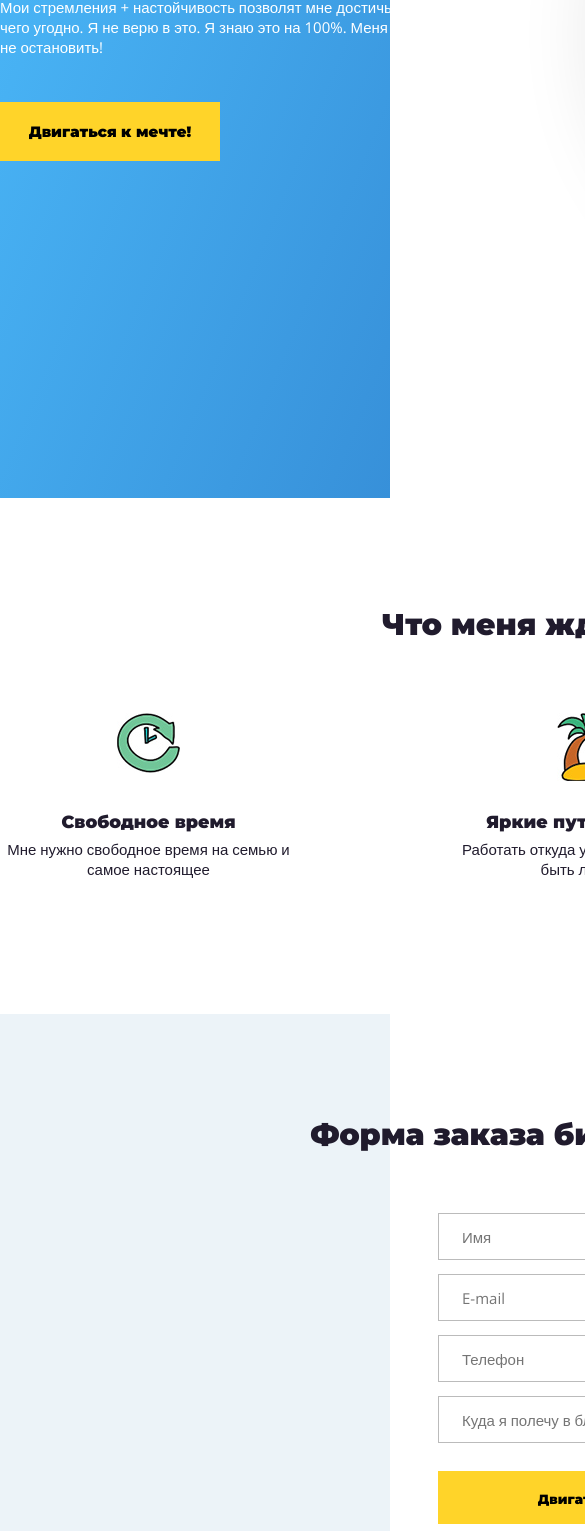
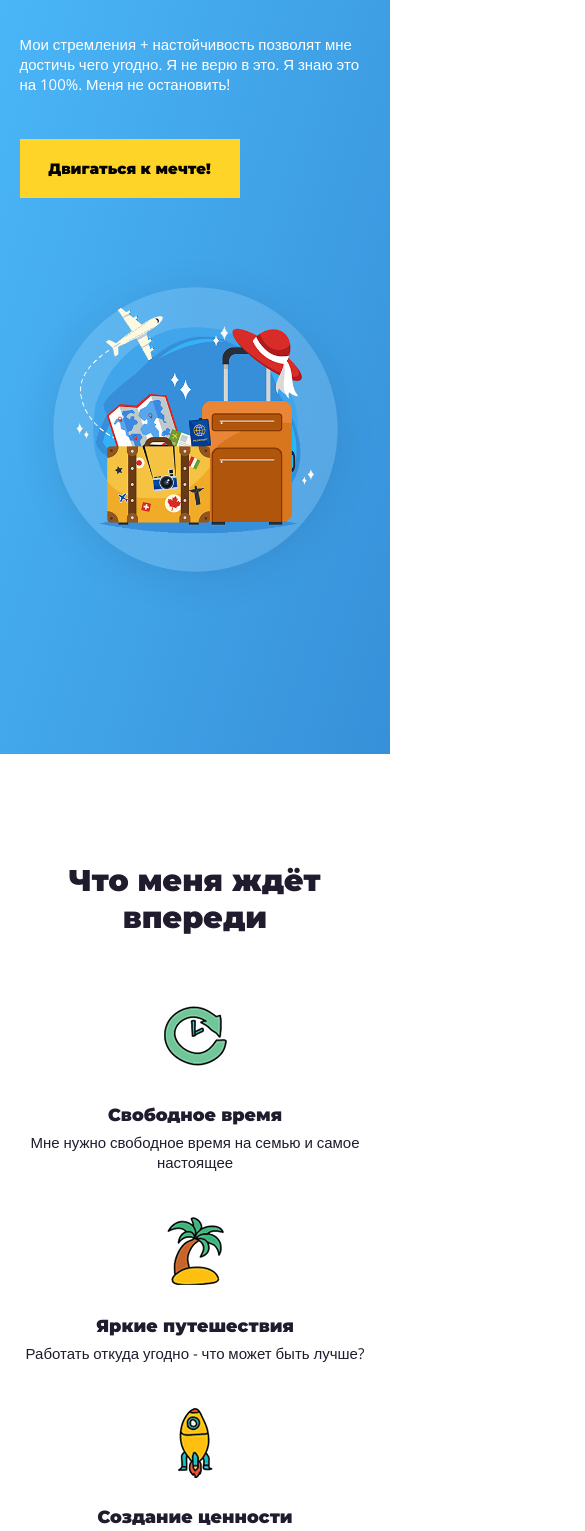
Before and after one commit to Oreshnikovmakc/site, a plain HTML site: page index.html in a window 390 px wide. Shown: the part 460-1991 px from the top of the page, 585 px wide, since content can reach past the window. Drawn offline with nearby package versions, Linux system fonts and the light colour scheme.

Commit message:
Add files via upload

```diff
--- a/css/main.css
+++ b/css/main.css
@@ -141,6 +141,11 @@ span{
 
 }
 
+.form{
+	max-width: 340px;
+
+}
+
 .input{
 	width: 337px;
 	height: 47px;
@@ -192,3 +197,74 @@ span{
 	margin: 0;
 	text-align: center;
 }
+
+
+
+@media screen and (max-width: 1200px){
+	.container{
+		width: 960px
+	}
+
+}
+
+@media screen and (max-width: 992px){
+	.container{
+		width: 720px
+    }
+
+    .wrapper{
+    	flex-direction: column;
+    }
+
+    .offer{
+    	width: 100%
+    }
+
+    .intro{
+    	width: auto;
+    }
+
+    .wrapper-two{
+    	flex-direction: column;
+    }
+
+    .skill{
+    	width: auto;
+    	margin-bottom: 30px;
+    }
+
+    .input{
+    	margin-left: 200px;
+    }
+
+    .button{
+    	margin-left: 200px;
+    }
+
+
+}
+
+
+
+
+@media screen and (max-width: 768px){
+	.container{
+		width: 540px
+	}
+
+	.input{
+    	margin-left: 110px;
+    }
+
+    .button{
+    	margin-left: 110px;
+    }
+
+}
+
+@media screen and (max-width: 576px){
+	.container{
+		width: 90%
+	}
+
+}
--- a/index.html
+++ b/index.html
@@ -4,6 +4,7 @@
 	<meta charset="UTF-8">
 	<meta name="viewport" content="width=device-width, initial-scale=1.0">
 	<title>Верстка современного сайта</title>
+	<meta name="viewport" content="width=device-width, initial-scale=1">
 	<link rel="preconnect" href="https://fonts.googleapis.com">
 <link rel="preconnect" href="https://fonts.gstatic.com" crossorigin>
 <link href="https://fonts.googleapis.com/css2?family=Montserrat:wght@900&family=Open+Sans&display=swap" rel="stylesheet">
```
